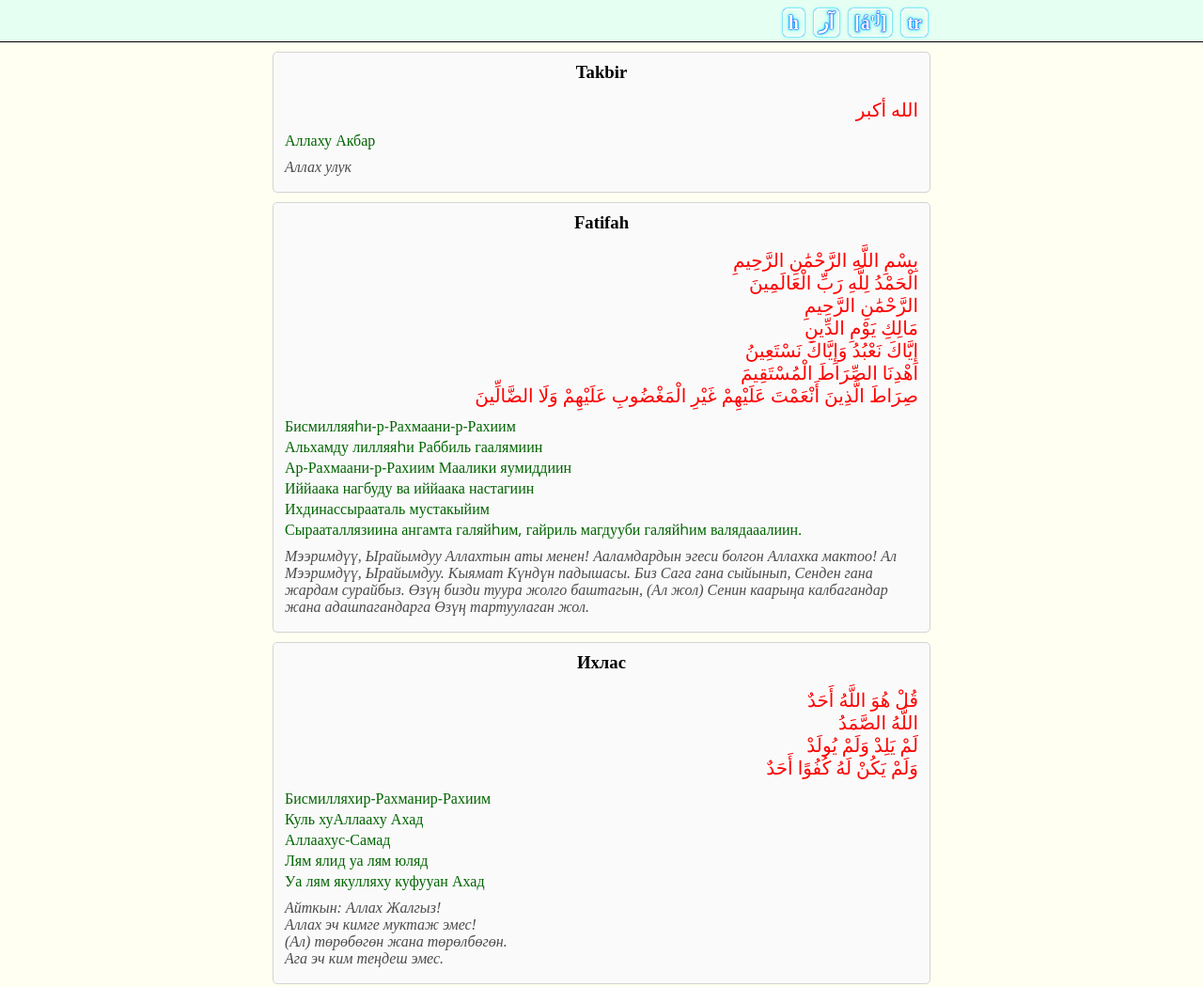
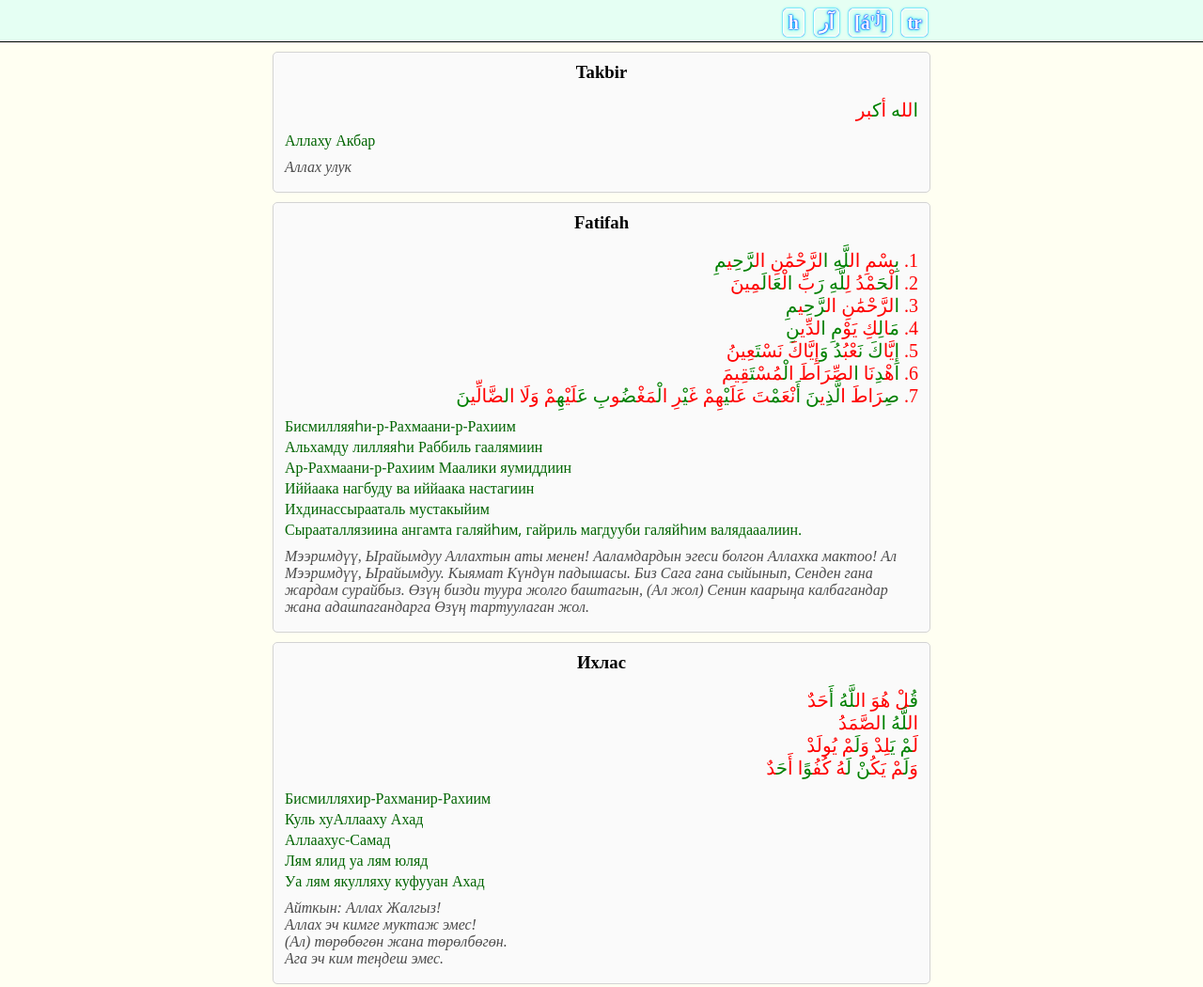
Before and after one commit to RisAbd/js-kek, a plain HTML site: page 10-abd-namaz-order/index.html in a window 1280 px wide. Shown: the whole page at 94% size. Drawn offline with nearby package versions, Linux system fonts and the light colour scheme; a web font is replaced by a local one.

Commit message:
[10] fix arabic text paiting hack

```diff
--- a/10-abd-namaz-order/index.html
+++ b/10-abd-namaz-order/index.html
@@ -191,12 +191,14 @@
           const arAyatsListEl = document.createElement('ol');
           for (let k = 0; k < statement.original.length; k++) {
             const li = document.createElement('li');
-            li.innerText = statement.original[k];
+            // li.innerText = statement.original[k];
+            hackSetArabicText(li, statement.original[k])
             arAyatsListEl.appendChild(li);
           }
           arTextEl.appendChild(arAyatsListEl);
         } else {
-          arTextEl.innerText = statement.original;
+          hackSetArabicText(arTextEl, statement.original);
+          // arTextEl.innerText = statement.original;
         }
 
         const tcTextEl = document.createElement('p');
@@ -214,8 +216,6 @@
         contentBlock.appendChild(stEl);
       }
 
-      hackPaintArabicText();
-
     });
 
   </script>
@@ -223,6 +223,9 @@
   <style>
     #content > .statement > .original .non-char {
       color: blue;
+    }
+    #content > .statement > .original .kek {
+      color: green;
     }
   </style>
   <script type="text/javascript">
@@ -257,20 +260,20 @@
       ['غ', 1000],
     ]);
 
-    function hackPaintArabicText() {
-      Array.from(document.querySelectorAll('.statement > p.original, .statement > .original > ol > li')).forEach(el => {
-        console.log(el);
-        const newInner = Array.from(el.innerText).map(ch => {
+    function hackSetArabicText(el, text) {
+      // el.innerText = text;
+      const newInner = Array.from(text).map((ch, i) => {
         const span = document.createElement('span');
         span.innerText = ch;
+        if (i%3 === 0) {
+          span.classList.add('kek');
+        }
         if (!CHAR_VALUES.has(ch)) {
           span.classList.add('non-char');
         }
         return span;
       });
-        el.innerHTML = '';
       el.append(...newInner);
-      });
     }
   </script>
 
```
Lines whose indentation alone changed are shown as unchanged.
